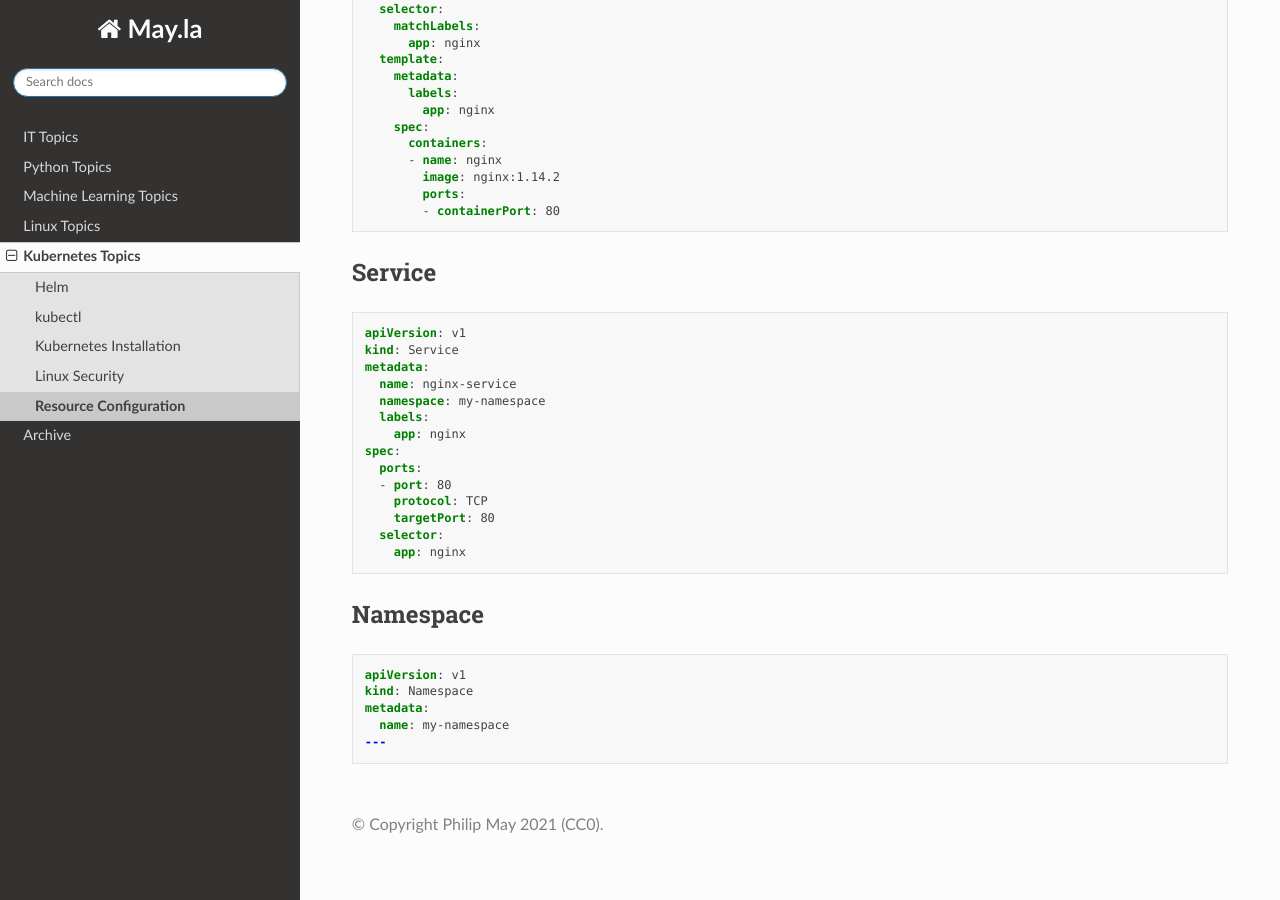
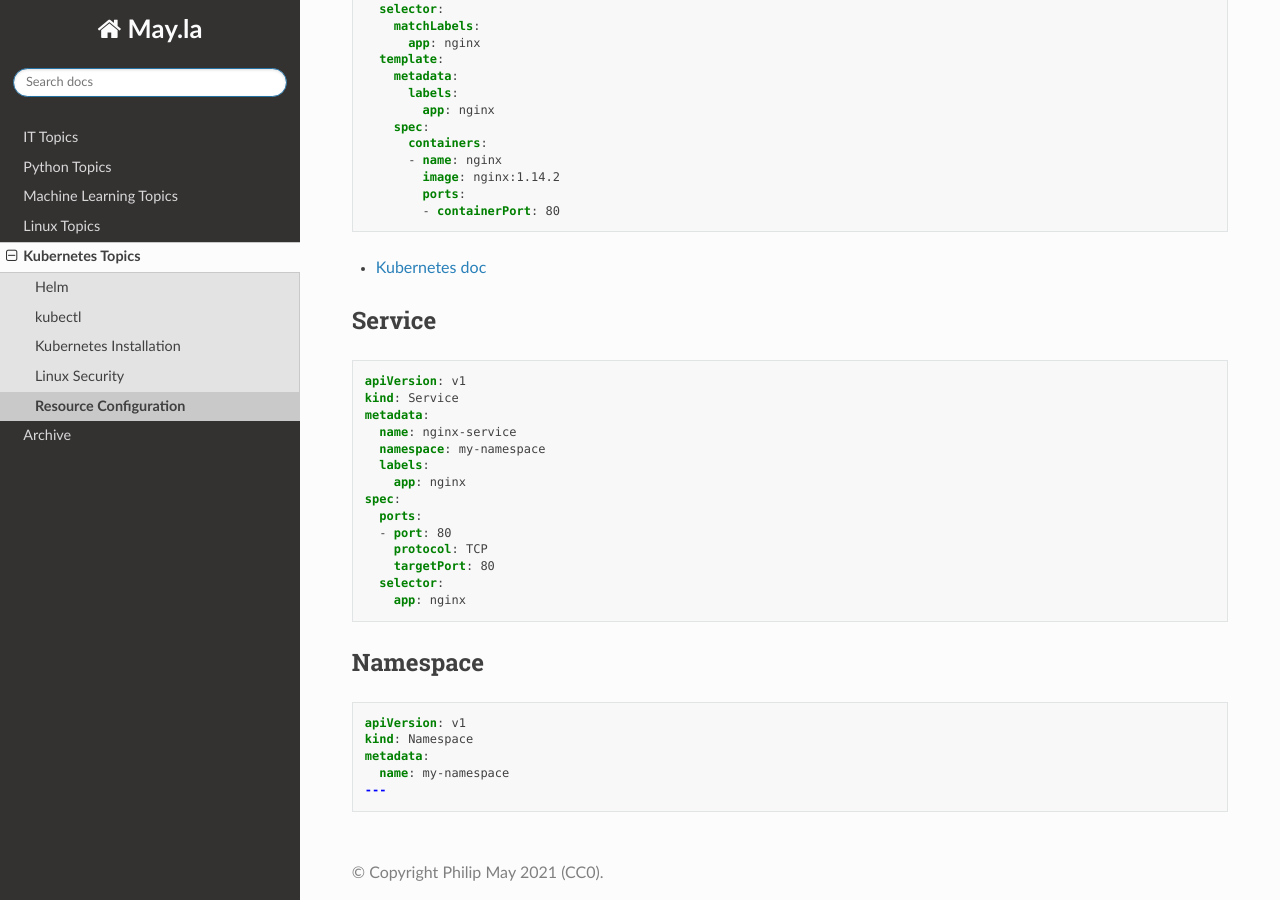
Before and after one commit to PhilipMay/May.la, a Sphinx documentation site: the page built from source/k8s/resource-config.md, in a window 1280 px wide and 900 px high, scrolled down 500 px. Built offline with Sphinx 7.4.7 and the Read the Docs theme 2.0.0, drawn with Linux system fonts in a browser that asks for light colours.

Commit message:
Update resource-config.md

````diff
--- a/source/k8s/resource-config.md
+++ b/source/k8s/resource-config.md
@@ -30,6 +30,7 @@ spec:
         ports:
         - containerPort: 80
 ```
+- [Kubernetes doc](https://kubernetes.io/docs/concepts/services-networking/service/)
 
 ## Service
 ```yaml
````
